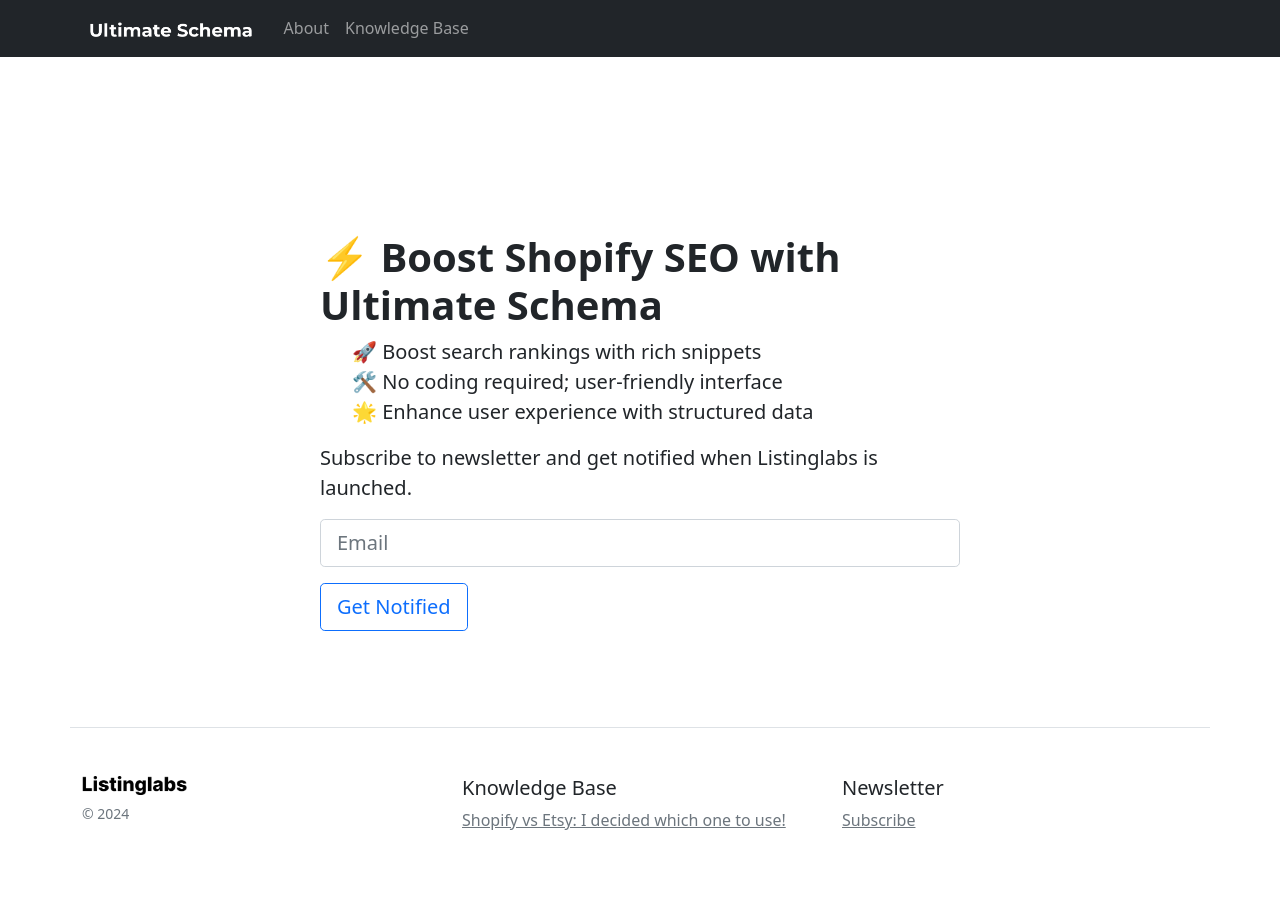
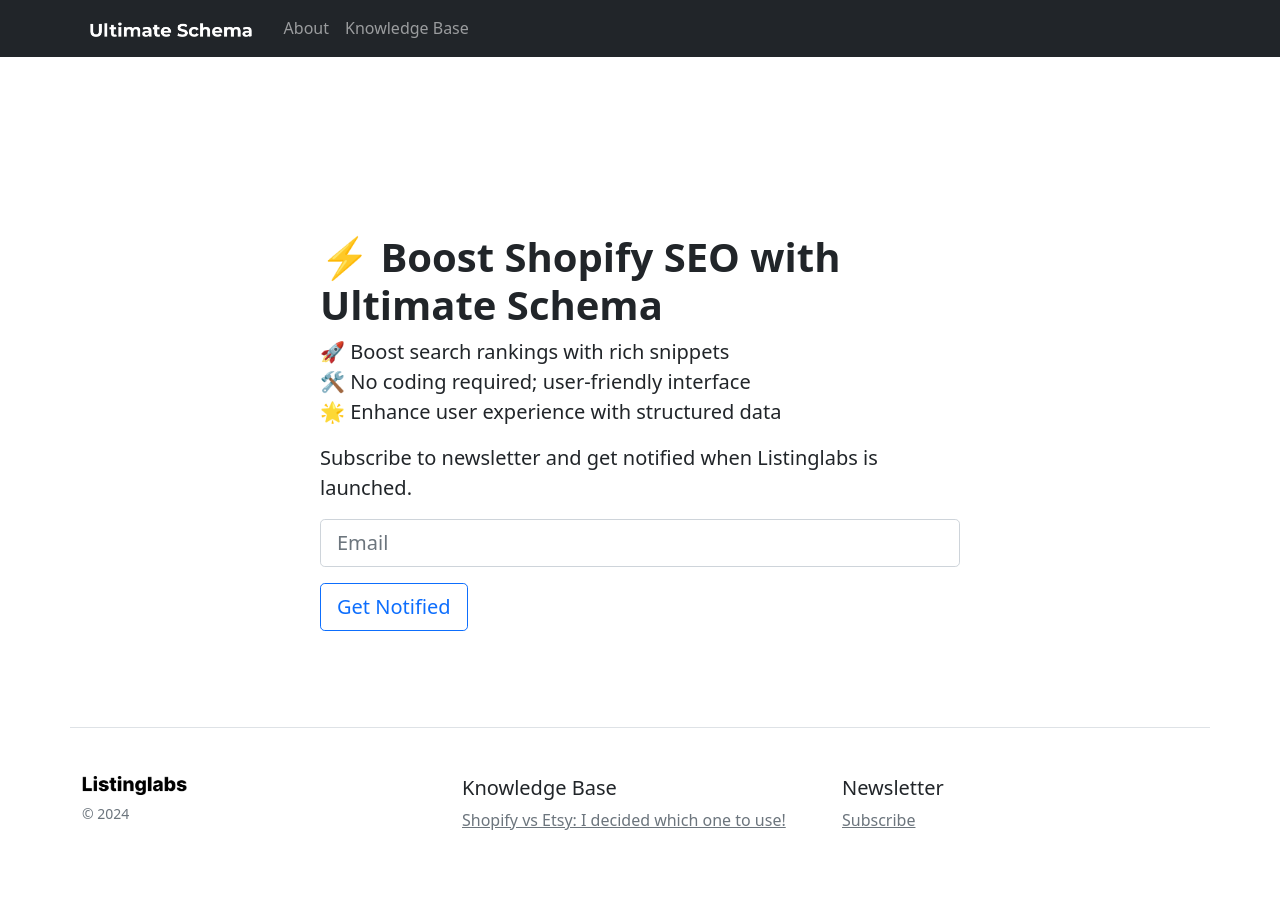
Before and after one commit to ultimateschema/ultimateschema.github.io, a Jekyll site: the page built from index.html, in a window 1280 px wide. Built offline with Jekyll 4.4.1, drawn with Linux system fonts in a browser that asks for light colours.

Commit message:
text changes

```diff
--- a/index.html
+++ b/index.html
@@ -12,7 +12,7 @@
     <main role="main" class="inner cover">
         <h1 color="black"> <b>⚡ Boost Shopify SEO with Ultimate Schema </b></h1>
         <!-- <p class="lead">Ultimate Schema helps Shopify merchants easily add the latest schema markups like product, breadcrumb, and FAQ to their sites. Improve your store's SEO, visibility, and user experience without any coding </p> -->
-        <ul style="list-style-type: none;">
+        <ul style="list-style-type: none;padding-left: 0px;">
             <li class="lead">🚀 Boost search rankings with rich snippets</li>
             <li class="lead">🛠️ No coding required; user-friendly interface</li>
             <li class="lead">🌟 Enhance user experience with structured data</li>
```
